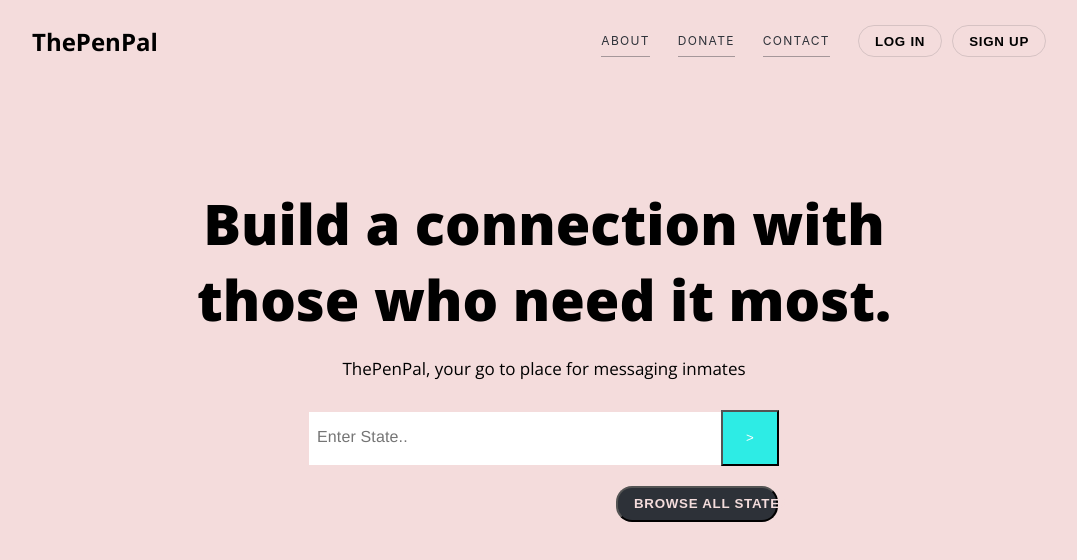
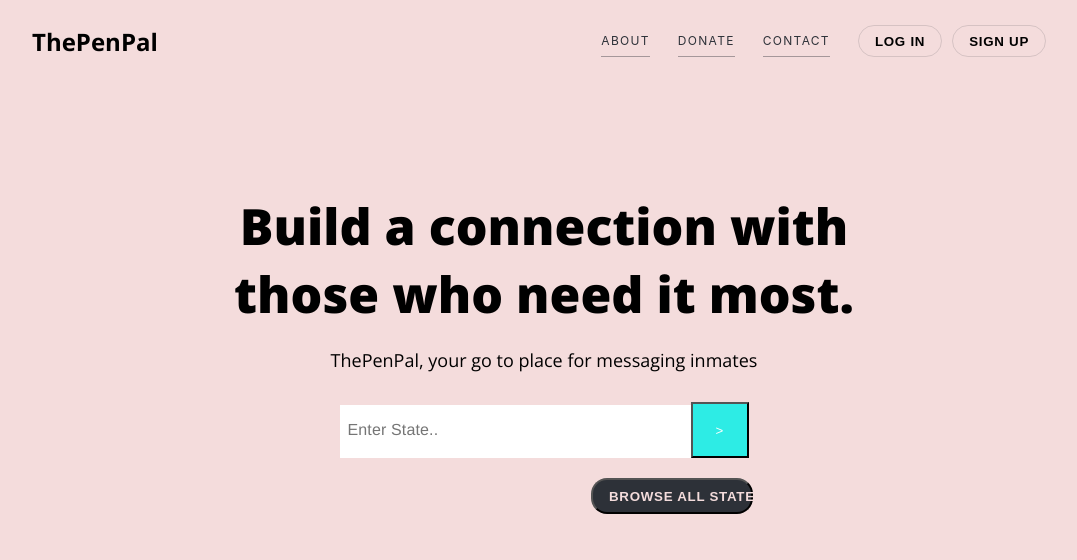
Before and after one commit to ZacharyCWilliams/secondchance, a React (Create React App) app in the folder client/: page / in a window 1280 px wide. Shown: the top 560 px of the page, without its empty margins (96-1173 px from the left). Built offline with nearby package versions, Linux system fonts and the light colour scheme; no server answers.

Commit message:
fix search bar

```diff
--- a/client/src/styles/Home/HomeMainSection.css
+++ b/client/src/styles/Home/HomeMainSection.css
@@ -10,14 +10,14 @@
 
 
 .home-h1 {
-  font-size: 56px;
+  font-size: 50px;
   font-weight: 800;
   margin-bottom: 20px;
 }
 
 
 .home-p {
-  font-size: 17px;
+  font-size: 18px;
   margin-bottom: 20px;
 }
 
@@ -38,7 +38,7 @@
 .search-bar {
   align-items: center;
   background-color: #fff;
-    width: 396px;
+  width: 335px;
   -webkit-box-pack: start;
   text-overflow: ellipsis;
   color: rgb(45, 49, 56);
@@ -89,5 +89,5 @@
 .button-flex-container {
   display: flex;
   align-self: flex-end;
-  width: 310px;
+  width: 335px;
 }
```
Lines whose indentation alone changed are shown as unchanged.
